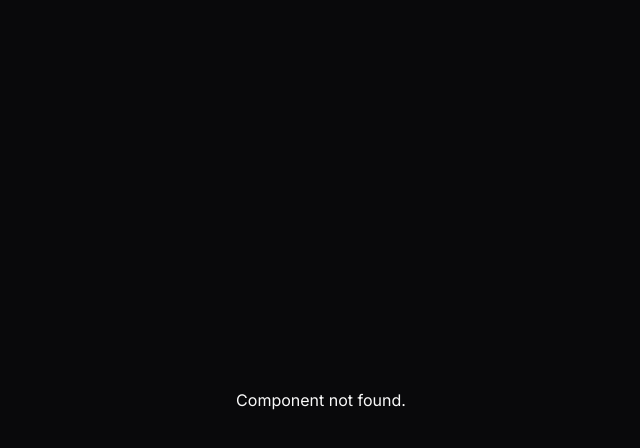
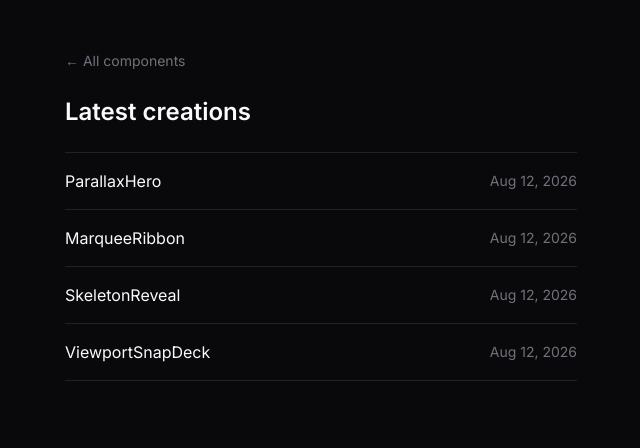
Before and after one commit to loehx/web-evolution, a React (Vite) app: page /new in a window 1280 px wide. Before the commit this address had no page. Shown: the top 448 px of the page, without its empty margins (319-959 px from the left). Built offline with nearby package versions, Linux system fonts and the light colour scheme.

Commit message:
Add /new latest creations page and Netlify SPA redirects.
Surface staging components by creation date at /new and add _redirects so client-side routes work on Netlify.

```diff
--- a/src/Router.tsx
+++ b/src/Router.tsx
@@ -1,4 +1,4 @@
-import { PreviewGallery, PreviewIndex } from '@/previews/PreviewGallery'
+import { PreviewGallery, PreviewIndex, PreviewNew } from '@/previews/PreviewGallery'
 import { stagedComponents } from '@/previews/registry.tsx'
 import { BrowserRouter, Navigate, Route, Routes, useParams } from 'react-router-dom'
 
@@ -12,6 +12,7 @@ export function AppRouter() {
     <BrowserRouter>
       <Routes>
         <Route path="/" element={<PreviewIndex components={stagedComponents} />} />
+        <Route path="/new" element={<PreviewNew components={stagedComponents} />} />
         <Route path="/:slug" element={<PreviewGallery components={stagedComponents} />} />
         <Route path="/preview" element={<Navigate to="/" replace />} />
         <Route path="/preview/:slug" element={<LegacyPreviewRedirect />} />
--- a/src/previews/PreviewGallery.tsx
+++ b/src/previews/PreviewGallery.tsx
@@ -1,8 +1,47 @@
 import { Link, useParams } from 'react-router-dom'
 import type { StagedComponent } from '@/previews/types'
+import { sortByNewest } from '@/previews/types'
 
 interface PreviewIndexProps {
   components: StagedComponent[]
+}
+
+function formatCreatedAt(iso: string) {
+  return new Intl.DateTimeFormat(undefined, {
+    month: 'short',
+    day: 'numeric',
+    year: 'numeric',
+  }).format(new Date(iso))
+}
+
+export function PreviewNew({ components }: PreviewIndexProps) {
+  const latest = sortByNewest(components)
+
+  return (
+    <main className="min-h-svh bg-zinc-950 px-6 py-12 text-zinc-50">
+      <div className="mx-auto max-w-lg">
+        <Link to="/" className="text-sm text-zinc-500 hover:text-zinc-300">
+          ← All components
+        </Link>
+        <h1 className="mt-6 text-2xl font-semibold">Latest creations</h1>
+        <ul className="mt-6 divide-y divide-white/10 border-y border-white/10">
+          {latest.map((component) => (
+            <li key={component.slug}>
+              <Link
+                to={`/${component.slug}`}
+                className="flex items-center justify-between gap-4 py-4 transition hover:text-violet-300"
+              >
+                <span>{component.name}</span>
+                <span className="shrink-0 text-sm text-zinc-500">
+                  {formatCreatedAt(component.createdAt)}
+                </span>
+              </Link>
+            </li>
+          ))}
+        </ul>
+      </div>
+    </main>
+  )
 }
 
 export function PreviewIndex({ components }: PreviewIndexProps) {
--- a/src/previews/registry.tsx
+++ b/src/previews/registry.tsx
@@ -26,18 +26,21 @@ export const stagedComponents: StagedComponent[] = [
   {
     name: 'ParallaxHero',
     slug: 'ParallaxHero',
+    createdAt: '2026-08-12T08:51:59Z',
     variants: parallaxHeroVariants,
     render: (props) => <ParallaxHero {...(props as ParallaxHeroProps)} />,
   },
   {
     name: 'MarqueeRibbon',
     slug: 'MarqueeRibbon',
+    createdAt: '2026-08-12T08:51:59Z',
     variants: marqueeRibbonVariants,
     render: (props) => <MarqueeRibbon {...(props as MarqueeRibbonProps)} />,
   },
   {
     name: 'SkeletonReveal',
     slug: 'SkeletonReveal',
+    createdAt: '2026-08-12T08:51:59Z',
     variants: skeletonRevealVariants,
     render: (props) => {
       const p = props as SkeletonRevealProps & { demoLoaded?: boolean }
@@ -56,6 +59,7 @@ export const stagedComponents: StagedComponent[] = [
   {
     name: 'ViewportSnapDeck',
     slug: 'ViewportSnapDeck',
+    createdAt: '2026-08-12T08:51:59Z',
     variants: viewportSnapDeckVariants,
     render: (props) => {
       const p = props as ViewportSnapDeckProps & { slides?: string[] }
--- a/src/previews/types.ts
+++ b/src/previews/types.ts
@@ -9,8 +9,15 @@ export interface PreviewVariant<TProps = unknown> {
 export interface StagedComponent<TProps = unknown> {
   name: string
   slug: string
+  createdAt: string
   variants: PreviewVariant<TProps>[]
   render: (props: TProps) => ReactNode
+}
+
+export function sortByNewest<T extends { createdAt: string }>(components: T[]): T[] {
+  return [...components].sort(
+    (a, b) => new Date(b.createdAt).getTime() - new Date(a.createdAt).getTime(),
+  )
 }
 
 export const PLACEHOLDER_PORTRAIT =
```
Also changed, not shown: 1 other file (tests, documents, lock files or other folders).
